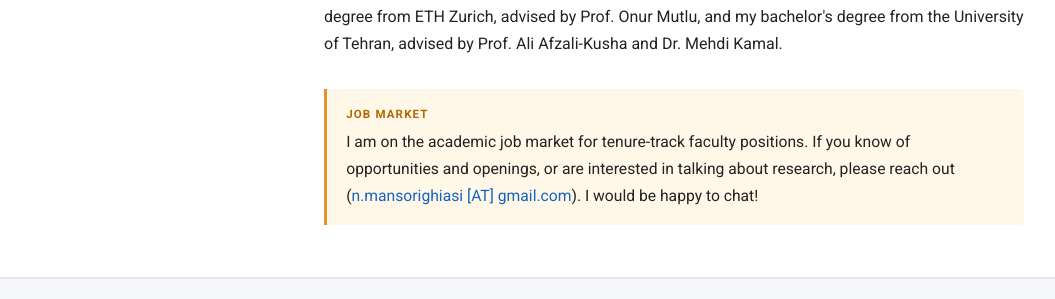
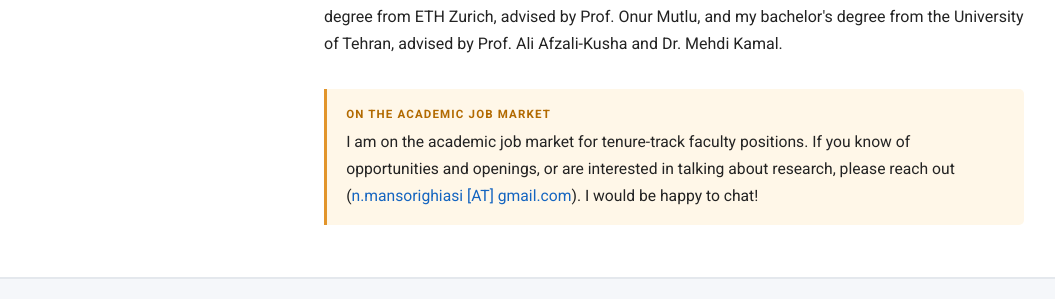
Before and after one commit to nikamgh/nikamgh.github.io, a Jekyll site: the page built from index.html, in a window 1280 px wide and 900 px high, scrolled down 421 px. Shown: the part 153-452 px from the top of the window, without its empty margins (112-1167 px from the left). Built offline with Jekyll 4.4.1, drawn with Linux system fonts in a browser that asks for light colours.

Commit message:
update colors2

```diff
--- a/index.html
+++ b/index.html
@@ -58,7 +58,7 @@ permalink: /
       </p>
 
       <aside class="callout">
-        <p class="callout__label">Job market</p>
+        <p class="callout__label">On the Academic Job market</p>
         <p>
           I am on the academic job market for tenure-track faculty positions. If you know of
           opportunities and openings, or are interested in talking about research,
```
